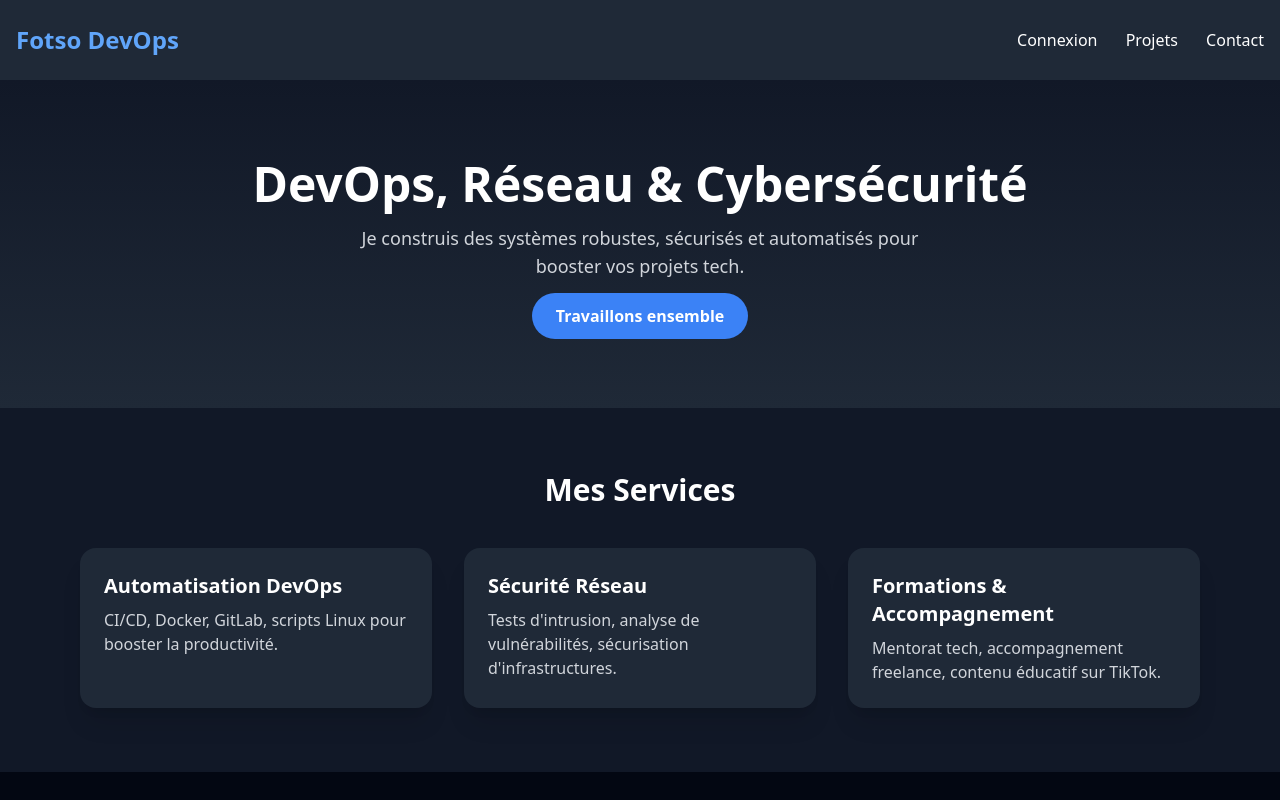
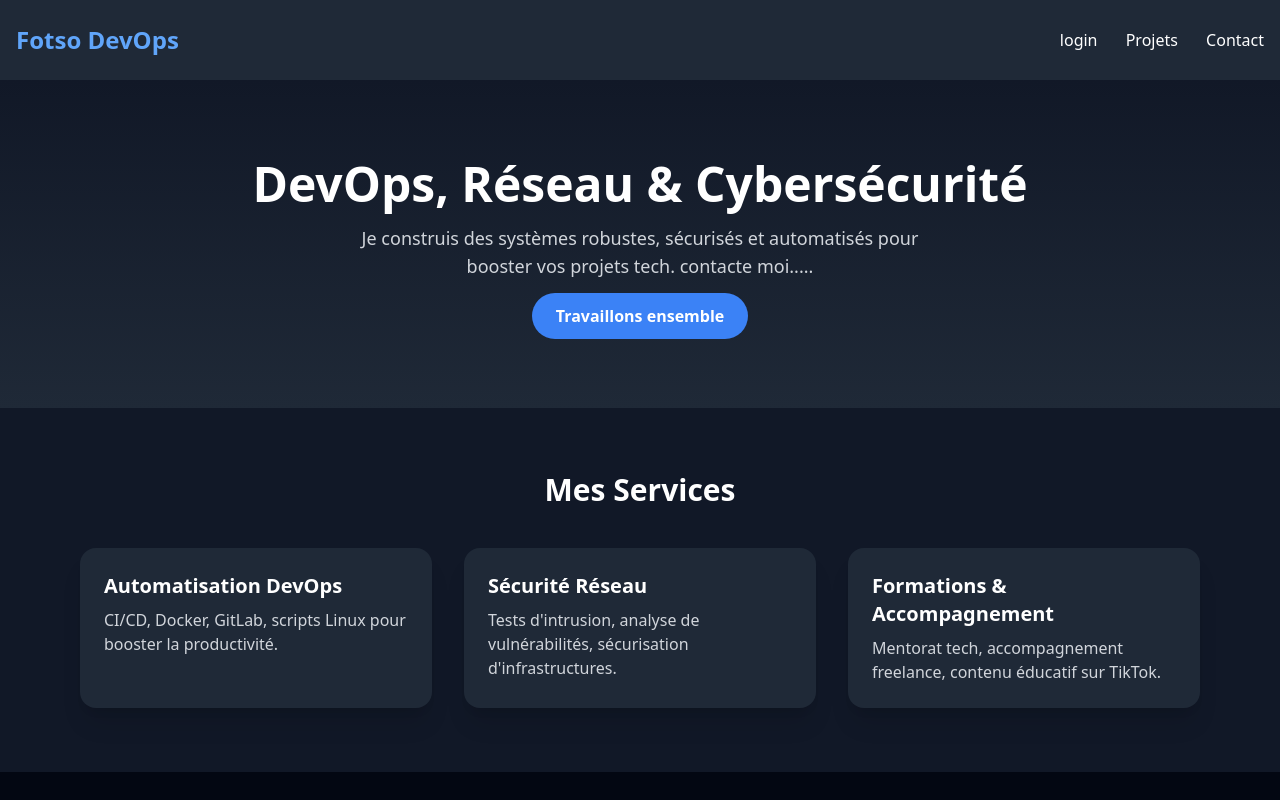
Before and after one commit to arthur-2026-ai/projet_4, a plain HTML site: page index.html in a window 1280 px wide. Shown: the top 800 px of the page. Drawn offline with nearby package versions, Linux system fonts and the light colour scheme.

Commit message:
ajout des composant logins

```diff
--- a/index.html
+++ b/index.html
@@ -12,7 +12,7 @@
     <div class="max-w-7xl mx-auto flex justify-between items-center">
       <h1 class="text-2xl font-bold text-blue-400">Fotso DevOps</h1>
       <nav class="space-x-6">
-        <a href="login.html" class="hover:text-blue-400">Connexion</a>
+        <a href="login.html" class="hover:text-blue-400">login</a>
         <a href="#projects" class="hover:text-blue-400">Projets</a>
         <a href="#contact" class="hover:text-blue-400">Contact</a>
       </nav>
@@ -24,6 +24,7 @@
     <h2 class="text-4xl sm:text-5xl font-bold mb-4">DevOps, Réseau & Cybersécurité</h2>
     <p class="text-lg text-gray-300 mb-6 max-w-xl mx-auto">
       Je construis des systèmes robustes, sécurisés et automatisés pour booster vos projets tech.
+      contacte moi.....
     </p>
     <a href="#contact" class="bg-blue-500 hover:bg-blue-600 text-white py-3 px-6 rounded-full font-semibold transition">Travaillons ensemble</a>
   </section>
```
Also changed, not shown: login.html (+1 -1 lines), 1 other file.
